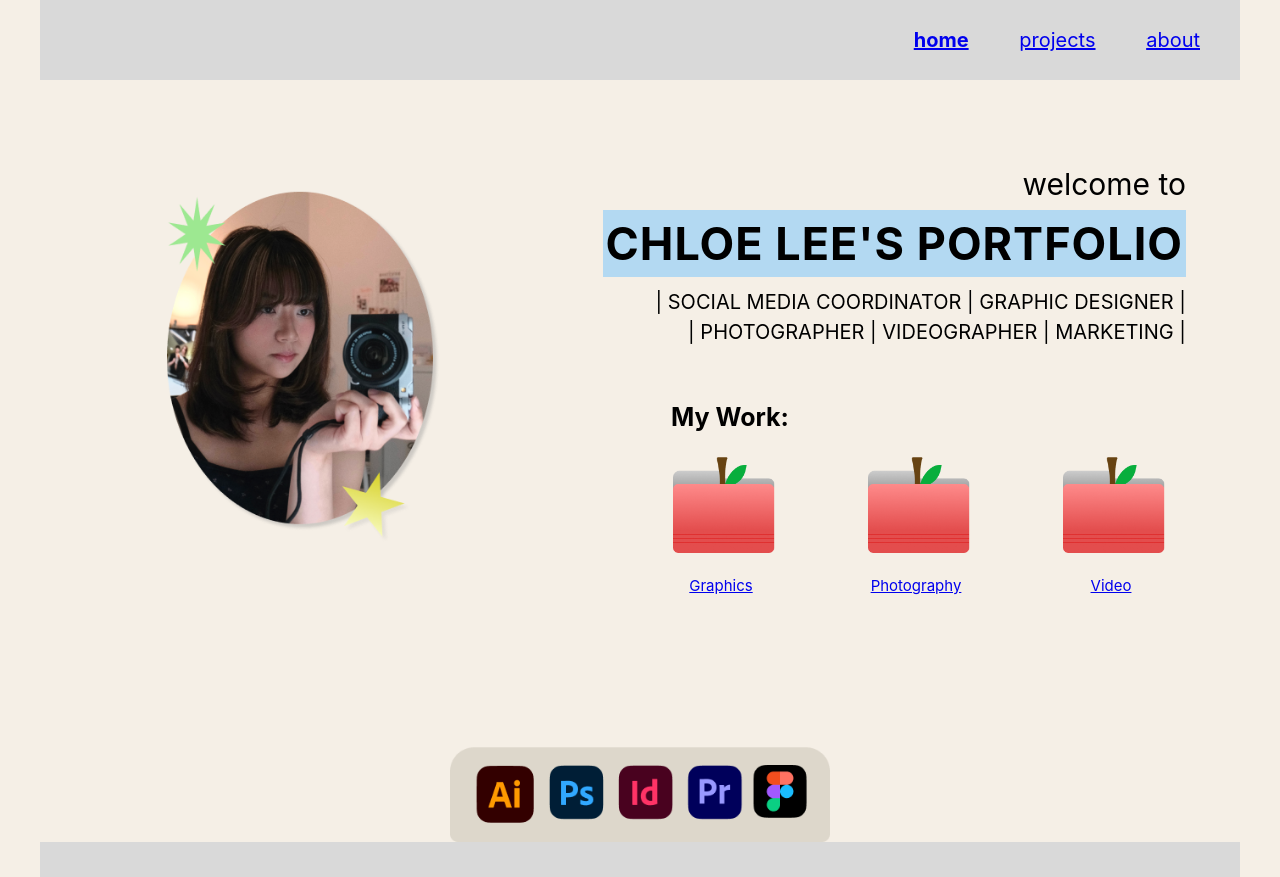
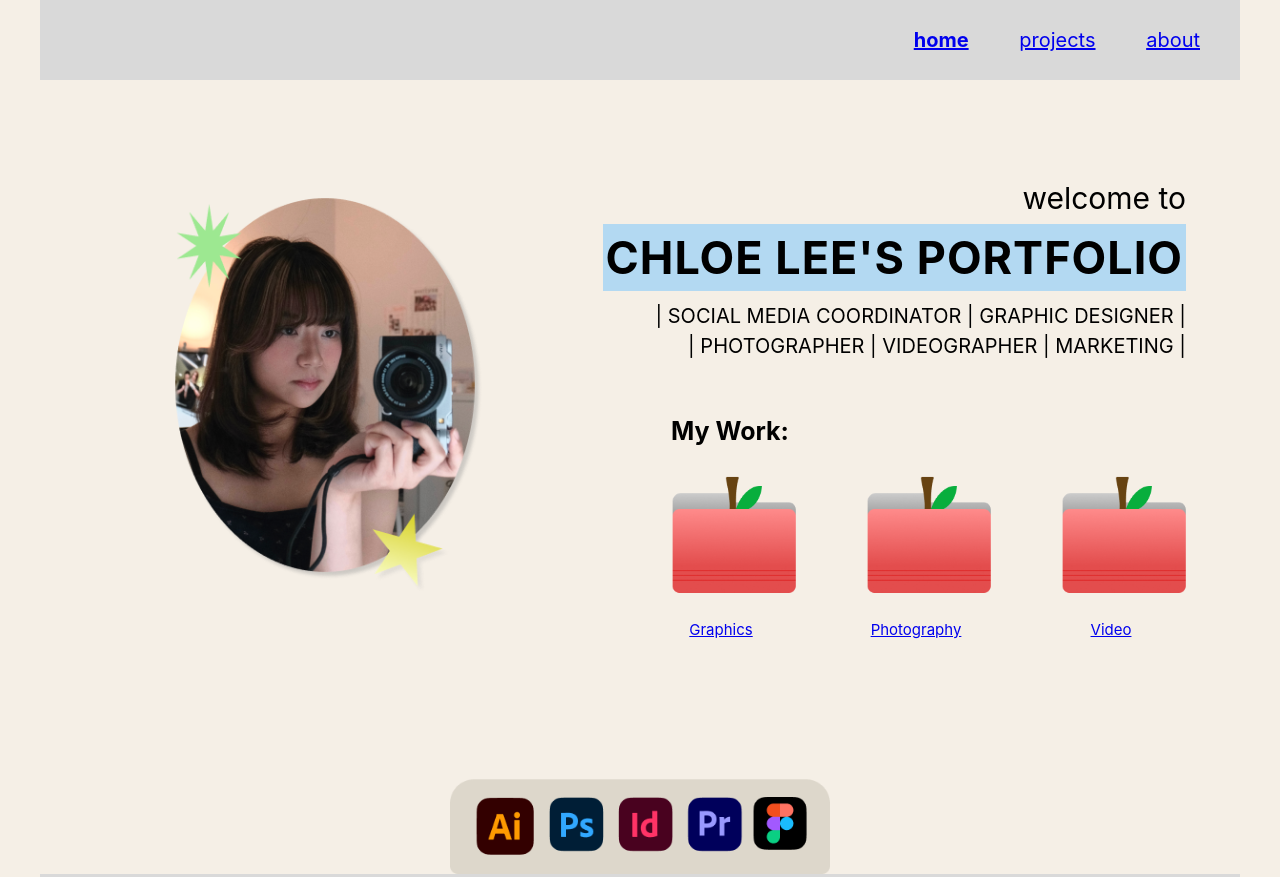
Before and after one commit to chloeleehc/a3-webdesign, a plain HTML site: page index.html in a window 1280 px wide. Shown: the top 877 px of the page. Drawn offline with Linux system fonts and the light colour scheme.

Commit message:
( ◕ ◞ ◕ ) auto commit

```diff
--- a/index.html
+++ b/index.html
@@ -96,7 +96,7 @@
 
     .logo-bar-wrapper {
       text-align: center;
-      padding: 25px 0 0 0;
+      padding: 0 0 0 0;
     }
 
     .logo-bar-wrapper img {
@@ -164,7 +164,7 @@
 
       <header id="home" class="hero-section">
         <div>
-          <img src="MySelfie.png" width="400" alt="MySelfie">
+          <img src="MySelfie.png" width="450" alt="MySelfie">
         </div>
         <div>
           <div class="hero-intro">
@@ -177,19 +177,19 @@
           <div class="folder-grid">
             <div class="folder-item">
               <a href="#graphic">
-              <img src="AppleFolder.png" width="140" alt="Graphic Folder">
+              <img src="AppleFolder.png" width="170" alt="Graphic Folder">
               <p>Graphics</p>
               </a>
             </div>
             <div class="folder-item">
               <a href="#photography">
-              <img src="AppleFolder.png" width="140" alt="Photography Folder">
+              <img src="AppleFolder.png" width="170" alt="Photography Folder">
               <p>Photography</p>
               </a>
             </div>
             <div class="folder-item">
               <a href="#Videos">
-              <img src="AppleFolder.png" width="140" alt="Video Folder">
+              <img src="AppleFolder.png" width="170" alt="Video Folder">
               <p>Video</p>
               </a>
             </div>
```
